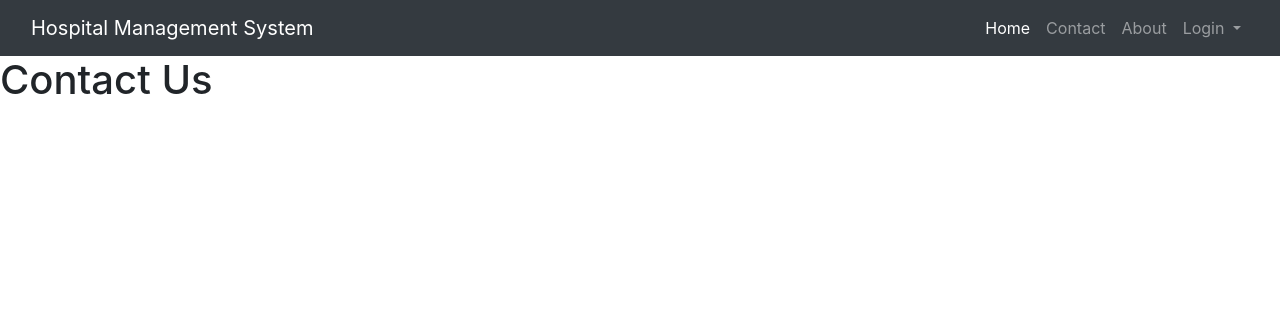
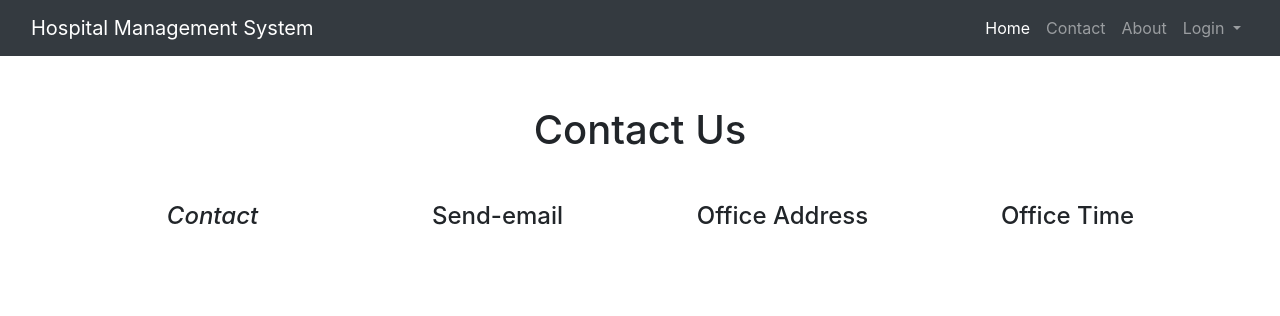
Before and after one commit to RumeysaTasdelen7/Hospital-Management-System, a Django app: page /contact/ in a window 1280 px wide. Shown: the top 316 px of the page. Run offline with Django 5.2, Linux system fonts and the light colour scheme.

Commit message:
14.08.2024

```diff
--- a/hospital_mngt/hospital/templates/contact.html
+++ b/hospital_mngt/hospital/templates/contact.html
@@ -1,4 +1,23 @@
 {% include 'base.html' %}
 {% include 'navigation.html' %}
 
-<h1>Contact Us</h1>
+
+{% block content %}
+<div class="container" style="margin-top: 50px;">
+    <h1 class="text-center">Contact Us</h1>
+    <div class="row mt-5 text-center">
+        <div class="col-lg-3">
+            <h4><i class="fas fa-phone-square">Contact</i></h4>
+        </div>
+        <div class="col-lg-3">
+            <h4>Send-email</h4>
+        </div>
+        <div class="col-lg-3">
+            <h4>Office Address</h4>
+        </div>
+        <div class="col-lg-3">
+            <h4>Office Time</h4>
+        </div>
+    </div>
+</div>
+{% endblock content %}
```
